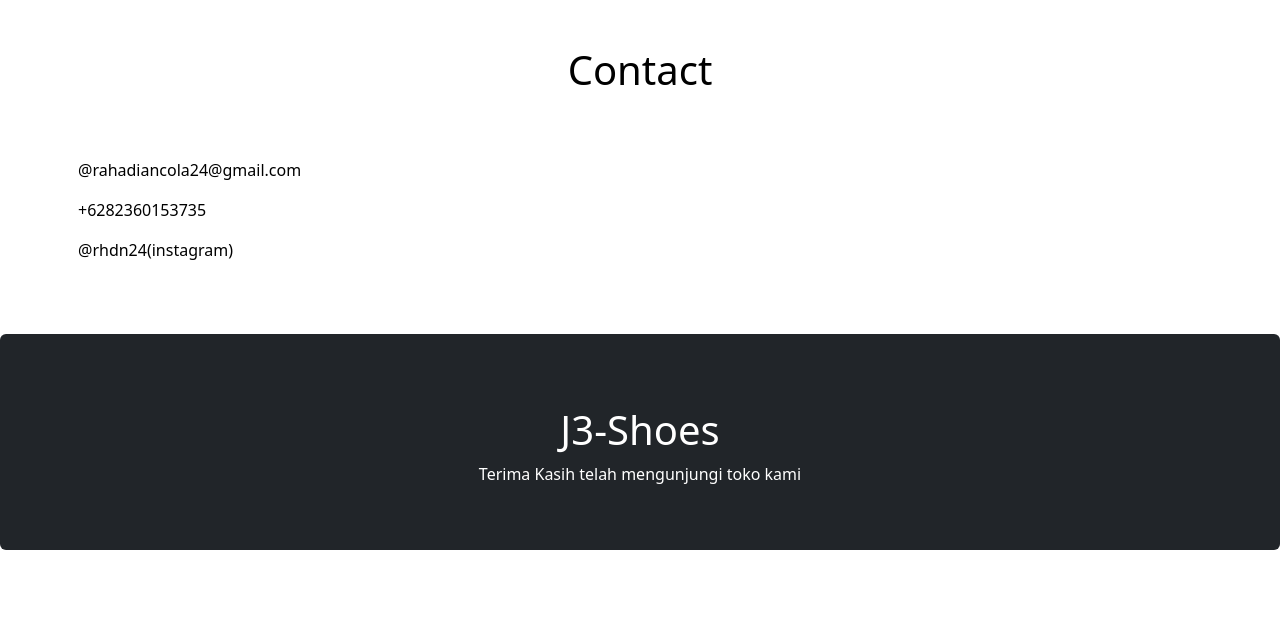
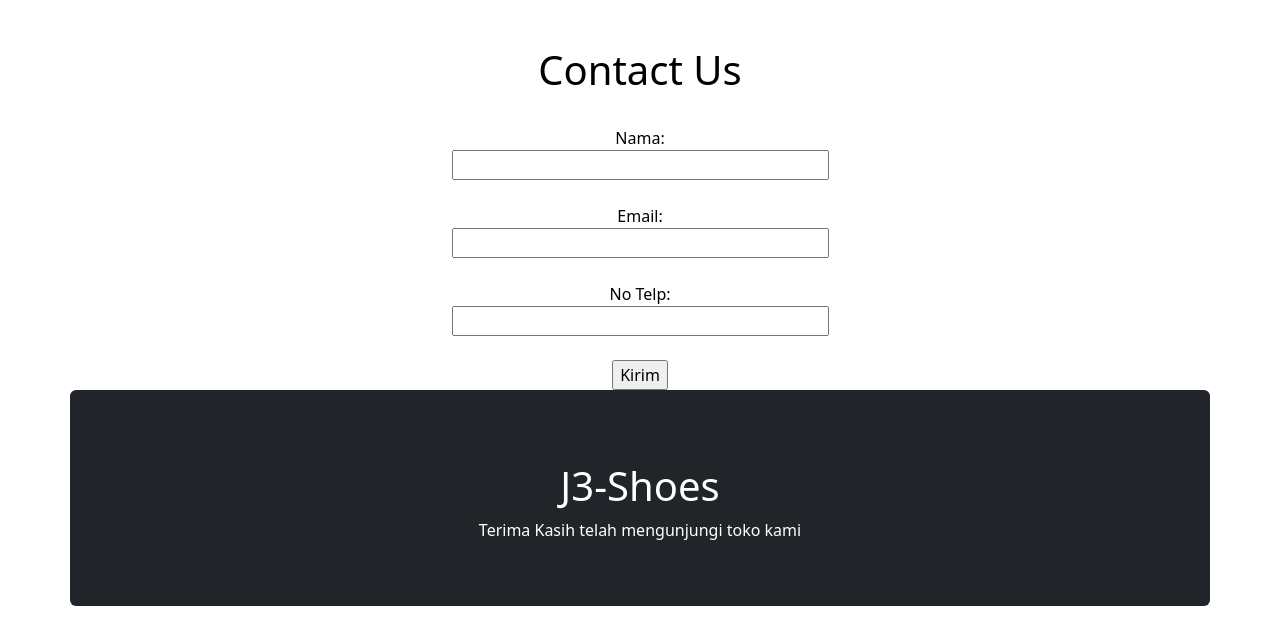
Before and after one commit to rahadian24/penjualan1, a plain HTML site: page index.html in a window 1280 px wide. Shown: the part 3691-4335 px from the top of the page. Before the commit the page ends 4241 px from the top, so only its background shows below. Drawn offline with nearby package versions, Linux system fonts and the light colour scheme.

Commit message:
Update index.html

```diff
--- a/index.html
+++ b/index.html
@@ -208,35 +208,23 @@
               </div>
             </div>
           </div></center>
- <div class="text-black text-center">
-        <center><h1>
-          Contact
-        </h1></center>
-        <br>
-        <br>
-      </div>
-      <br>
-      <table class="table table-borderless">
-        <thead>
-          <tr>
-            <td >@rahadiancola24@gmail.com</td>
+          <div class="text-black text-center">
+            <h1 id="contact">Contact Us</h1>
+            <br>
+            <form action="/submit" method="POST">
+              <label for="nama">Nama:</label><br>
+              <input type="text" size="35" id="nama" name="nama" required><br><br>
 
-          </tr>
-        </thead>
-        <tbody>
+              <label for="email">Email:</label><br>
+              <input type="email" size="35" id="email" name="email" required><br><br>
 
-          <tr>
-            <td>+6282360153735</td>
+              <label for="telp">No Telp:</label><br>
+              <input type="tel"  size="35"id="telp" name="telp" required><br><br>
 
-          </tr>
-          <tr>
-           <td>@rhdn24(instagram)</td>
-           </tr>
+              <input type="submit" value="Kirim">
+            </form>
+          </div>
 
-        </tbody>
-      </table>
-    </div>
-</div>
 
 
              <div class="container-fluid bg-dark text-white text-center p-5
```
